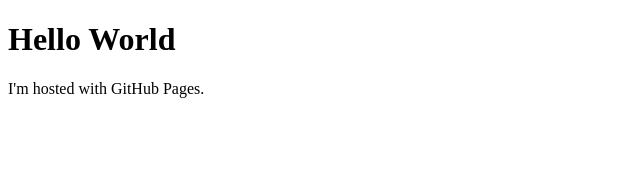
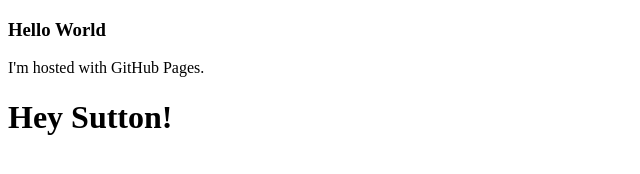
Before and after one commit to lpswim/lpswim.github.io, a plain HTML site: page index.html in a window 1280 px wide. Shown: the whole page, without its empty margins (0-640 px from the left). Drawn offline with Linux system fonts and the light colour scheme.

Commit message:
Update index.html

```diff
--- a/index.html
+++ b/index.html
@@ -1,7 +1,8 @@
 <!DOCTYPE html>
 <html>
 <body>
-<h1>Hello World</h1>
+<h3>Hello World</h3>
 <p>I'm hosted with GitHub Pages.</p>
+<h1>Hey Sutton!</h1>
 </body>
 </html>
```
